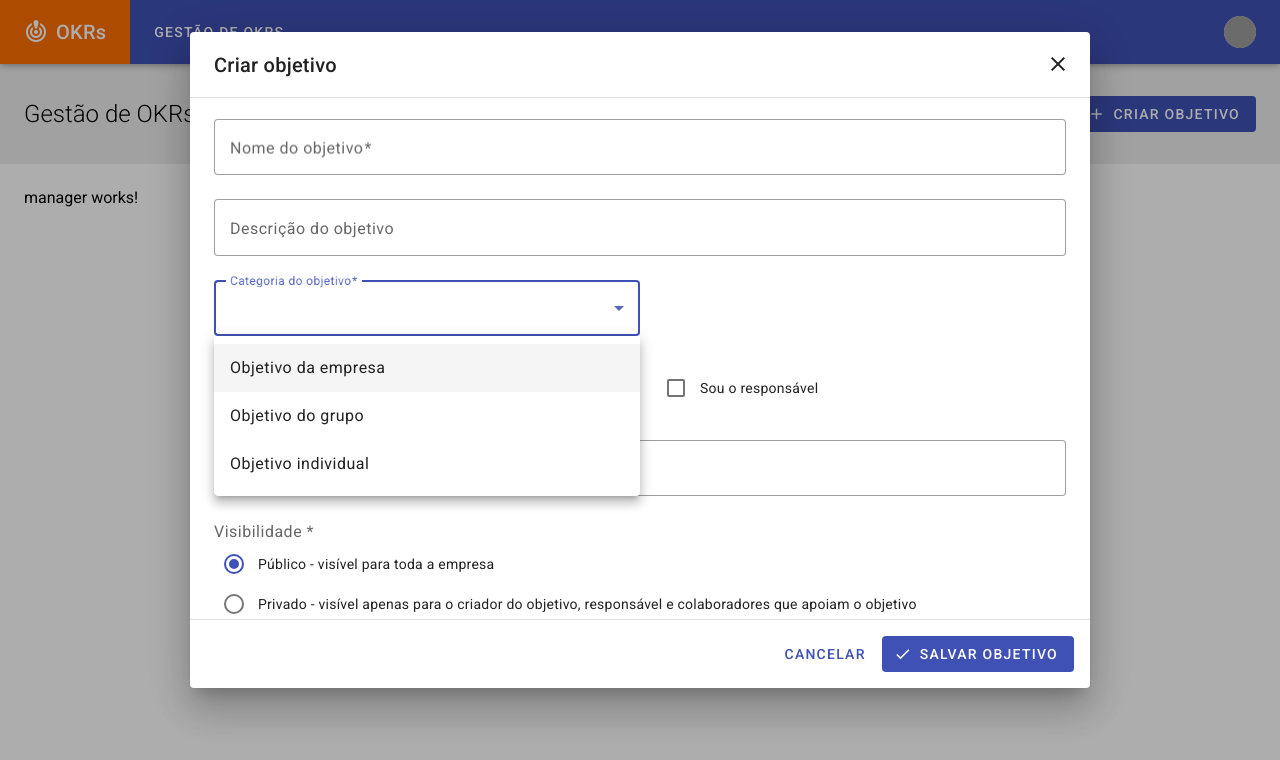
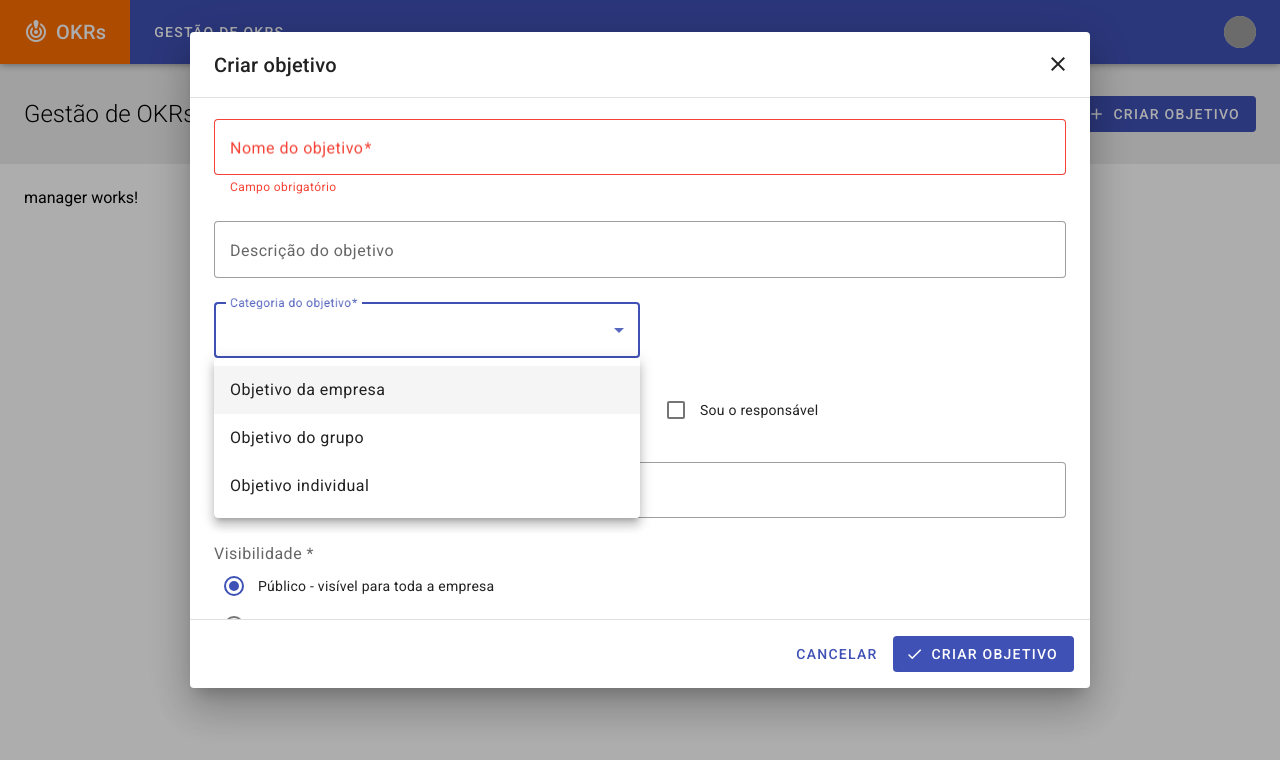
Before and after one commit to leandrogrison/okrs-angular, an Angular app: page /manager in a window 1280 px wide. Both pictures are taken after a click on the element 427 px from the left and 307 px from the top of the page. Shown: the top 760 px of the page. Built offline with nearby package versions, Linux system fonts and the light colour scheme; data requests are answered from the project's data file; grey boxes are pictures that could not be loaded.

Commit message:
Habilita a validação do cadastro do objetivo.

```diff
--- a/src/app/Categorie.ts
+++ b/src/app/Categorie.ts
@@ -1,4 +1,4 @@
 export interface Categorie {
-  value: number,
+  id: number,
   name: string
 }
--- a/src/app/Objective.ts
+++ b/src/app/Objective.ts
@@ -5,12 +5,12 @@ export interface Objective {
   category: {
     id: number,
     name: string
-  },
+  } | null,
   owner: {
     id: number,
     name: string,
     photo: string
-  },
+  } | null,
   supporters?: Array<{
     id: number;
     name: string;
@@ -24,7 +24,7 @@ export interface Objective {
   associate?: {
     id: string,
     name: string
-  },
+  } | null,
   startDate: string,
   deadline: string,
   endDate?: string,
--- a/src/app/components/create-objective/create-objective.component.html
+++ b/src/app/components/create-objective/create-objective.component.html
@@ -3,13 +3,17 @@
     <mat-icon>close</mat-icon>
   </button>
 </h2>
+
 <mat-dialog-content>
-  <app-objective-form />
+  <app-objective-form (onSubmit)="createObjectiveHandler($event)" />
 </mat-dialog-content>
+
 <mat-dialog-actions align="end">
-  <button mat-button mat-dialog-close color="primary">Cancelar</button>
-  <button mat-button mat-flat-button color="primary">
+  <button mat-button mat-dialog-close color="primary">
+    Cancelar
+  </button>
+  <button (click)="createObjective()" mat-button mat-flat-button color="primary">
     <mat-icon>check</mat-icon>
-    <span>Salvar objetivo</span>
+    <span>Criar objetivo</span>
   </button>
 </mat-dialog-actions>
--- a/src/app/components/create-objective/create-objective.component.ts
+++ b/src/app/components/create-objective/create-objective.component.ts
@@ -1,10 +1,31 @@
-import { Component } from '@angular/core';
+import { Component, Output, EventEmitter, ViewChild, OnInit } from '@angular/core';
+
+import { ObjectiveFormComponent } from '../objective-form/objective-form.component';
+
+import { Objective } from 'src/app/Objective';
 
 @Component({
   selector: 'app-create-objective',
   templateUrl: './create-objective.component.html',
   styleUrls: ['./create-objective.component.scss']
 })
-export class CreateObjectiveComponent {
+export class CreateObjectiveComponent implements OnInit {
+
+  @ViewChild(ObjectiveFormComponent) objectiveForm!: ObjectiveFormComponent;
+
+  @Output() submitCreateObjective = new EventEmitter();
+
+  ngOnInit(): void {}
+
+  constructor() {}
+
+  async createObjectiveHandler(objective: Objective) {
+    console.log(objective)
+  }
+
+  createObjective() {
+    this.objectiveForm.saveOjectiveButton();
+  }
+
 
 }
--- a/src/app/components/objective-form/objective-form.component.html
+++ b/src/app/components/objective-form/objective-form.component.html
@@ -1,23 +1,55 @@
-<form #formObjective="ngForm" fxLayout="column wrap" fxLayoutAlign="start start" fxLayoutGap="24px">
+<form
+  #formObjective="ngForm"
+  (ngSubmit)="saveObjective()"
+  fxLayout="column wrap"
+  fxLayoutAlign="start start"
+  fxLayoutGap="24px"
+>
 
   <mat-form-field fxFlexFill>
     <mat-label>Nome do objetivo</mat-label>
-    <input matInput required cdkFocusInitial>
+    <input
+      [(ngModel)]="objective.name"
+      name="name"
+      #nameField="ngModel"
+      matInput
+      required
+      cdkFocusInitial
+    >
+    <mat-error *ngIf="nameField.invalid">
+      <span *ngIf="nameField.errors?.['required']">Campo obrigatório</span>
+    </mat-error>
   </mat-form-field>
 
   <mat-form-field fxFlexFill>
     <mat-label>Descrição do objetivo</mat-label>
-    <textarea matInput cdkTextareaAutosize cdkAutosizeMinRows="1" cdkAutosizeMaxRows="5"></textarea>
+    <textarea
+      [(ngModel)]="objective.description"
+      name="description"
+      #descriptionField="ngModel"
+      matInput
+      cdkTextareaAutosize
+      cdkAutosizeMinRows="1"
+      cdkAutosizeMaxRows="5"
+    ></textarea>
   </mat-form-field>
 
   <div fxLayout fxFlexFill>
     <mat-form-field fxFlex.gt-sm="50%" fxFlex="100%">
       <mat-label>Categoria do objetivo</mat-label>
-      <mat-select required>
-        <mat-option *ngFor="let categorie of categories" [value]="categorie.value">
-          {{categorie.name}}
+      <mat-select
+        [(ngModel)]="objective.category"
+        name="category"
+        #categoryField="ngModel"
+        required
+      >
+        <mat-option *ngFor="let category of categories" [value]="category">
+          {{category.name}}
         </mat-option>
       </mat-select>
+      <mat-error *ngIf="categoryField.invalid">
+        <span *ngIf="categoryField.errors?.['required']">Campo obrigatório</span>
+      </mat-error>
     </mat-form-field>
   </div>
 
@@ -25,10 +57,17 @@
     <app-user-single-select
       [user]="objective.owner"
       [required]="true"
-      [formSubmitted]="formObjective.submitted"
+      (updateOwner)="updateOwnerHandler($event)"
       label="Responsável pelo objetivo"
       fxFlex.gt-sm="50%"
       fxFlex="100%"
+    />
+    <input
+      type="hidden"
+      [(ngModel)]="objective.owner"
+      name="ownerForValidation"
+      #ownerField="ngModel"
+      required
     />
     <div>
       <mat-checkbox
@@ -42,6 +81,7 @@
 
   <app-user-multiple-select
     [users]="objective.supporters!"
+    (updateSupporters)="updateSupportersHandler($event)"
     label="Colaboradores que apoiam o objetivo"
     fxFlexFill
   />
@@ -53,6 +93,7 @@
       [(ngModel)]="objective.visibility"
       name="visibility"
       #visibilityField="ngModel"
+      required
     >
       <mat-radio-button value="public">
         Público - visível para toda a empresa
@@ -61,6 +102,9 @@
         Privado - visível apenas para o criador do objetivo, responsável e colaboradores que apoiam o objetivo
       </mat-radio-button>
     </mat-radio-group>
+    <mat-error *ngIf="visibilityField.invalid">
+      <span *ngIf="visibilityField.errors?.['required']">Campo obrigatório</span>
+    </mat-error>
   </div>
 
   <div fxLayout='column' fxFlexFill>
@@ -78,4 +122,6 @@
     fxFlexFill
   />
 
+  <input #buttonSubmitHidden fxHide type="submit">
+
 </form>
--- a/src/app/components/user-multiple-select/user-multiple-select.component.ts
+++ b/src/app/components/user-multiple-select/user-multiple-select.component.ts
@@ -1,4 +1,4 @@
-import { Component, OnInit, Input, inject, ViewChild, ElementRef } from '@angular/core';
+import { Component, OnInit, Input, Output, EventEmitter, inject, ViewChild, ElementRef } from '@angular/core';
 import { COMMA, ENTER } from '@angular/cdk/keycodes';
 import { LiveAnnouncer } from '@angular/cdk/a11y';
 
@@ -16,6 +16,7 @@ export class UserMultipleSelectComponent implements OnInit {
 
   @Input() users: User[] = [];
   @Input() label!: string;
+  @Output() updateSupporters = new EventEmitter();
 
   usersToSelect: User[] = []
   loading: Boolean = true
@@ -76,6 +77,7 @@ export class UserMultipleSelectComponent implements OnInit {
 
   selectedUser(event: MatAutocompleteSelectedEvent): void {
     this.users!.push(event.option.value);
+    this.updateSupporters.emit(this.users);
   }
 
 }
--- a/src/app/components/user-single-select/user-single-select.component.html
+++ b/src/app/components/user-single-select/user-single-select.component.html
@@ -27,7 +27,7 @@
     #userField="ngModel"
     [matAutocomplete]="userAuto"
   />
-  <mat-error *ngIf="userField.invalid && formSubmitted">Campo obrigatório</mat-error>
+  <mat-error *ngIf="userField.invalid">Campo obrigatório</mat-error>
   <mat-spinner *ngIf="loading" diameter="20" class="mat-autocomplete-loading"></mat-spinner>
   <mat-autocomplete #userAuto="matAutocomplete" [displayWith]="userName">
     <mat-option *ngIf="users.length === 0" disabled>
--- a/src/app/components/user-single-select/user-single-select.component.ts
+++ b/src/app/components/user-single-select/user-single-select.component.ts
@@ -1,4 +1,4 @@
-import { Component, OnInit, Input } from '@angular/core';
+import { Component, OnInit, Input, Output, EventEmitter } from '@angular/core';
 
 import { UsersService } from 'src/app/services/users.service';
 import { User } from 'src/app/User';
@@ -13,7 +13,7 @@ export class UserSingleSelectComponent implements OnInit {
   @Input() user!: any;
   @Input() label!: string;
   @Input() required!: boolean;
-  @Input() formSubmitted!: any;
+  @Output() updateOwner = new EventEmitter();
 
   users: User[] = []
   loading: Boolean = true
@@ -34,6 +34,7 @@ export class UserSingleSelectComponent implements OnInit {
     clearTimeout(this.delayToSearch);
     if (typeof value === 'object') {
       this.user = value;
+      this.updateOwner.emit(value);
     } else {
       this.delayToSearch = setTimeout(() => {
         this.loading = true;
@@ -43,6 +44,7 @@ export class UserSingleSelectComponent implements OnInit {
           this.loading = false;
         })
         this.user = value;
+        this.updateOwner.emit(value);
       }, 500)
     }
   }
--- a/src/app/services/categories.service.ts
+++ b/src/app/services/categories.service.ts
@@ -11,9 +11,9 @@ constructor() { }
 
   setCategories() {
     const categories: Categorie[] = [
-      { value: 0, name: 'Objetivo da empresa' },
-      { value: 1, name: 'Objetivo do grupo' },
-      { value: 2, name: 'Objetivo individual' },
+      { id: 0, name: 'Objetivo da empresa' },
+      { id: 1, name: 'Objetivo do grupo' },
+      { id: 2, name: 'Objetivo individual' },
     ];
 
     return categories;
```
Also changed, not shown: src/app/components/objective-form/objective-form.component.ts (+28 -14 lines), src/styles.scss (line endings or trailing spaces).
